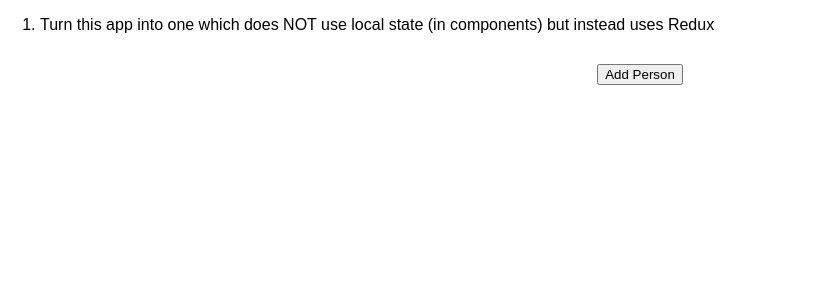
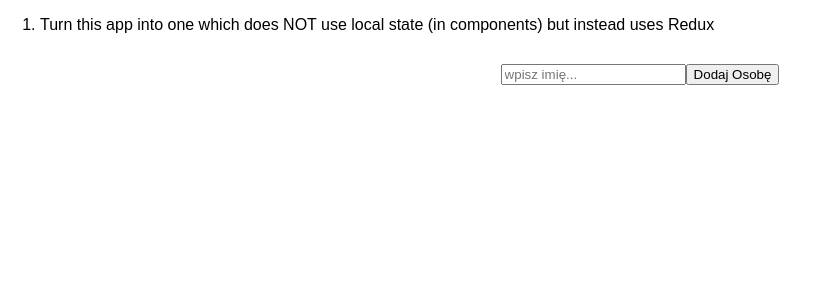
Before and after one commit to SerafinPL/react-redux-002, a React (Create React App) app: page / in a window 1280 px wide. Shown: the top 300 px of the page, without its empty margins (0-819 px from the left). Built offline with nearby package versions, Linux system fonts and the light colour scheme.

Commit message:
add input to write the names

```diff
--- a/src/action.js
+++ b/src/action.js
@@ -1,2 +1,3 @@
-export const personAdd = 'personAdd';
-export const personDel = 'personDel';
+export const PERSON_ADD = 'PERSON_ADD';
+export const PERSON_DEL = 'PERSON_DEL';
+export const CHANGE = 'CHANGE';
--- a/src/components/AddPerson/AddPerson.js
+++ b/src/components/AddPerson/AddPerson.js
@@ -4,7 +4,8 @@
 
 const addPerson = (props) => (
     <div className="AddPerson">
-        <button onClick={props.personAdded}>Add Person</button>
+    	<input onChange={props.changeInput} type='text' placeholder='wpisz imię...'/>
+        <button onClick={props.personAdded}>Dodaj Osobę</button>
     </div>
 );
 
--- a/src/containers/Persons.js
+++ b/src/containers/Persons.js
@@ -30,7 +30,7 @@
     render () {
         return (
             <div>
-                <AddPerson personAdded={this.props.personAdd} />
+                <AddPerson personAdded={this.props.personAdd} changeInput={this.props.changeIn}/>
                 {this.props.personsState.map(person => (
                     <Person
                         key={person.id}
@@ -51,8 +51,9 @@
 
 const mapDispatchToProps = dispach => {
     return{
-        personAdd: () =>    dispach({type: /*'personAdd'*/ actions.personAdd}),
-        personDel: (id) =>  dispach({type: /*'personDel'*/ actions.personDel, idety: id}),
+        personAdd: () =>        dispach({type: /*'personAdd'*/ actions.PERSON_ADD}),
+        personDel: (id) =>      dispach({type: /*'personDel'*/ actions.PERSON_DEL, idety: id}),
+        changeIn: (event) =>    dispach({type: /*'CHANGE'*/actions.CHANGE, event: event})
 
     };
 };
--- a/src/reducer.js
+++ b/src/reducer.js
@@ -1,34 +1,44 @@
 import * as actions from './action';
 
 const initialState = {
-        persons: []
+        persons: [],
+        name: ''
     }
 
 const reducer = (state = initialState, action) => {
 
 	switch (action.type) {
 		//case 'personAdd':
-		case actions.personAdd:
+		case actions.PERSON_ADD:
 
 			const newPerson = {
              	id: new Date().getTime(), // not really unique but good enough here!
-             	name: 'Kuba',
+             	name: state.name,
              	age: Math.floor( Math.random() * 40 )
          	}
+
          	return{
-				...state,
+         		...state,
+				name: '',
 				persons: state.persons.concat(newPerson)
 
 			}
 
 		//case 'personDel':
-		case actions.personDel:
+		case actions.PERSON_DEL:
 
 			return{
 				...state,
 				persons: state.persons.filter(person => person.id !== action.idety)
 			}
-	}
+		//case 'CHANGE':
+		case actions.CHANGE:
+
+			return{
+				...state,
+				name: action.event.target.value
+			}
+	} // switch
 
 	return state;
 }
```
